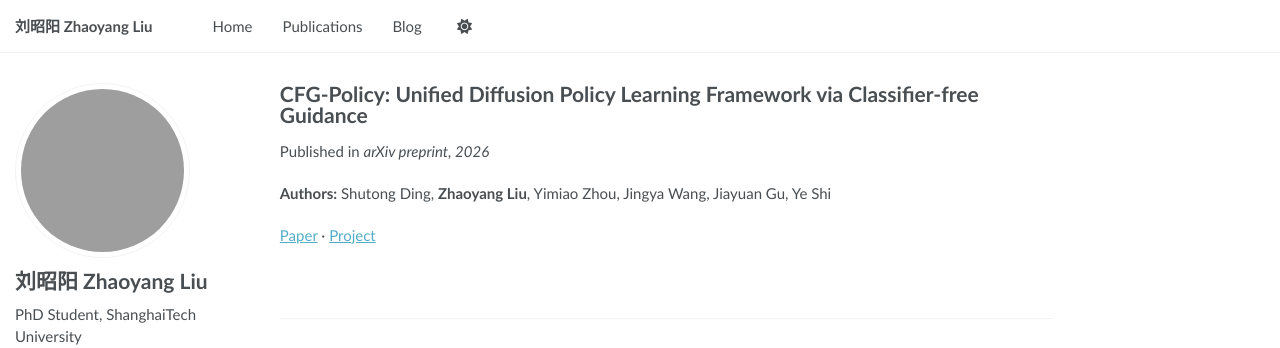
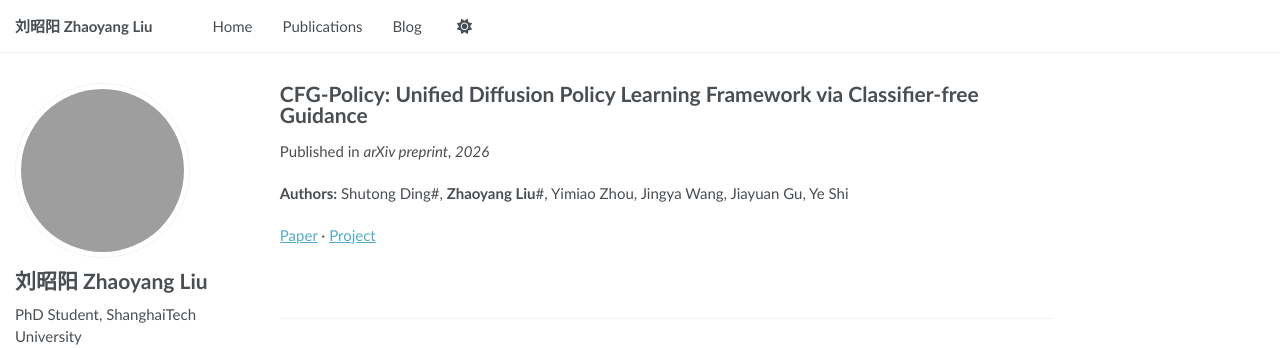
Before and after one commit to zhy-liu/zhy-liu.github.io, a Jekyll site: the page built from _publications/2026-cfg-policy.md, in a window 1280 px wide. Shown: the top 348 px of the page. Built offline with Jekyll 4.4.1, drawn with Linux system fonts in a browser that asks for light colours; a style sheet for code colours, icons or effects is not loaded.

```diff
--- a/_publications/2026-cfg-policy.md
+++ b/_publications/2026-cfg-policy.md
@@ -6,7 +6,7 @@ image: "/images/publications/cfg-policy.png"
 year: 2026
 venue: "arXiv preprint, 2026"
 venue_short: "arXiv 2026"
-authors: "Shutong Ding, Zhaoyang Liu, Yimiao Zhou, Jingya Wang, Jiayuan Gu, Ye Shi"
+authors: "Shutong Ding#, Zhaoyang Liu#, Yimiao Zhou, Jingya Wang, Jiayuan Gu, Ye Shi"
 paperurl: "https://arxiv.org/abs/2610.14936"
 projecturl: "https://zhy-liu.github.io/cfg-policy-page/"
 ---
```
